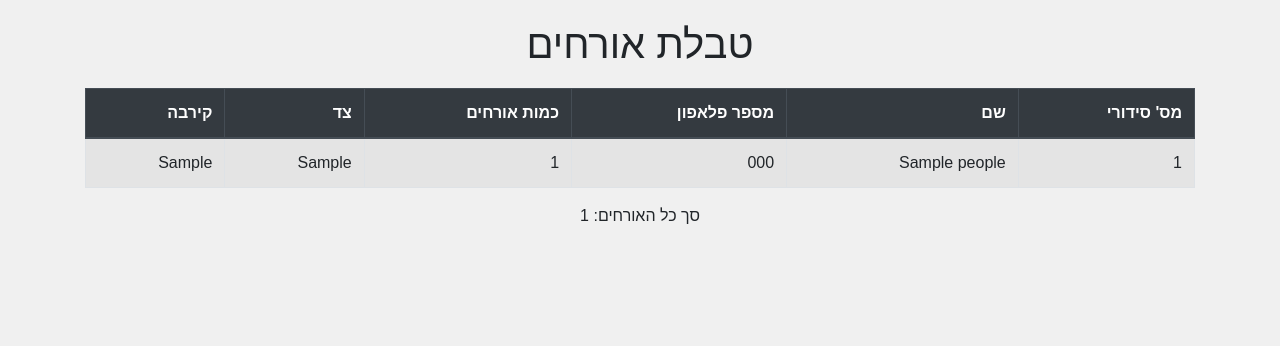
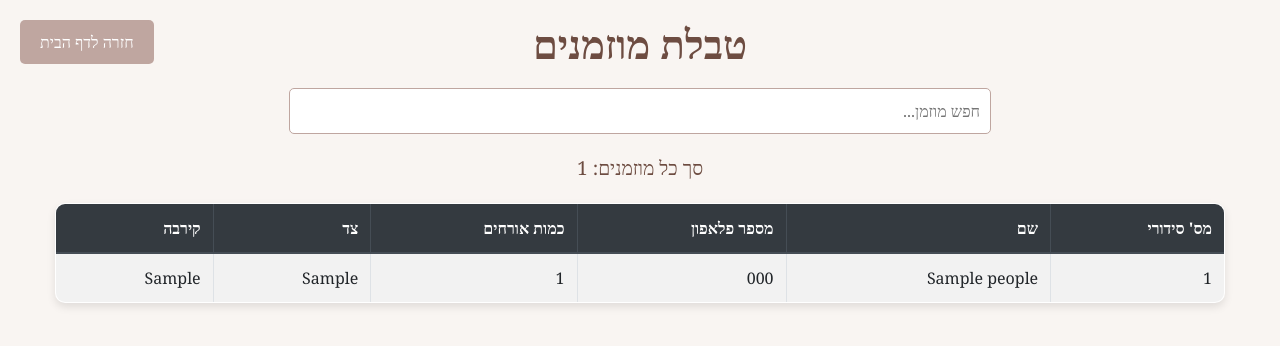
Before and after one commit to orrmb/Guest-Managmet-Project, a Flask app: page /guest_table in a window 1280 px wide. Shown: the top 346 px of the page. Run offline with Flask 3, Linux system fonts and the light colour scheme; tables that the repository leaves empty hold one stand-in row (values such as "Sample post"); some libraries are stand-ins or nearby versions.

```diff
--- a/ForRaz/templates/guest_table.html
+++ b/ForRaz/templates/guest_table.html
@@ -3,37 +3,126 @@
   <head>
     <meta charset="UTF-8" />
     <meta name="viewport" content="width=device-width, initial-scale=1.0" />
-    <title>טבלת אורחים</title>
+    <title>טבלת מוזמנים</title>
     <!-- Bootstrap CSS -->
     <link
       href="https://stackpath.bootstrapcdn.com/bootstrap/4.5.2/css/bootstrap.min.css"
       rel="stylesheet"
     />
-    <link rel="icon" type="image/x-icon" href="static\images\guest.png" />
+    <link rel="icon" type="image/x-icon" href="static/images/guest.png" />
     <style>
       body {
-        font-family: Arial, sans-serif;
-        background-color: #f0f0f0;
+        font-family: "Georgia", serif;
+        background-color: #f9f5f2; /* Creamy background for a wedding feel */
         text-align: right;
         direction: rtl;
         padding: 20px;
       }
+
+      .container {
+        max-width: 1200px;
+        margin: 0 auto;
+        position: relative;
+      }
+
+      .btn-back {
+        position: fixed;
+        top: 20px;
+        left: 20px;
+        z-index: 1000;
+        background-color: #bfa6a0; /* Soft beige */
+        color: #ffffff;
+        border: none;
+        border-radius: 5px;
+        padding: 10px 20px;
+        cursor: pointer;
+        font-size: 16px;
+        transition: background-color 0.3s;
+      }
+
+      .btn-back:hover {
+        background-color: #a58f7d; /* Slightly darker beige */
+      }
+
+      h1 {
+        color: #6d4c41; /* Elegant brown */
+        margin-bottom: 20px;
+        font-size: 2.5em;
+        text-align: center;
+        font-weight: bold;
+      }
+
+      .total_guest {
+        text-align: center;
+        margin-top: 10px;
+        font-size: 1.2em;
+        color: #6d4c41; /* Matching brown */
+      }
+
       table {
         margin-top: 20px;
         width: 100%;
+        background-color: #ffffff;
+        border-radius: 10px;
+        overflow: hidden;
+        box-shadow: 0 4px 8px rgba(0, 0, 0, 0.1); /* Light shadow */
       }
+
       th,
       td {
         text-align: right;
+        padding: 15px;
+        border-bottom: 1px solid #e0e0e0;
       }
-      footer {
+
+      th {
+        background-color: #bfa6a0; /* Soft beige */
+        color: #ffffff;
+      }
+
+      tbody tr:nth-child(even) {
+        background-color: #fafafa; /* Light gray */
+      }
+
+      tbody tr:hover {
+        background-color: #f5e9e3; /* Light peach highlight */
+      }
+
+      .search-container {
         text-align: center;
+        margin-bottom: 20px;
+      }
+
+      .search-input {
+        width: 60%;
+        padding: 10px;
+        border: 1px solid #bfa6a0;
+        border-radius: 5px;
+        font-size: 16px;
+        transition: border-color 0.3s;
+      }
+
+      .search-input:focus {
+        border-color: #a58f7d; /* Darker beige */
+        outline: none;
       }
     </style>
   </head>
   <body>
+    <button class="btn-back" onclick="window.location.href='/'">
+      חזרה לדף הבית
+    </button>
     <div class="container">
-      <h1 class="text-center">טבלת אורחים</h1>
+      <h1>טבלת מוזמנים</h1>
+      <div class="search-container">
+        <input
+          type="text"
+          class="search-input"
+          placeholder="חפש מוזמן..."
+          oninput="searchTable()"
+        />
+      </div>
+      <p class="total_guest">סך כל מוזמנים: {{ total_guests }}</p>
       <table class="table table-striped table-bordered">
         <thead class="thead-dark">
           <tr>
@@ -45,7 +134,7 @@
             <th>קירבה</th>
           </tr>
         </thead>
-        <tbody>
+        <tbody id="guestTable">
           {% for row in rows %}
           <tr>
             <td>{{ row[0] }}</td>
@@ -59,8 +148,27 @@
         </tbody>
       </table>
     </div>
-    <footer>
-      <div id="total_guest">סך כל האורחים: {{ total_guests }}</div>
-    </footer>
+
+    <script>
+      function searchTable() {
+        const input = document.querySelector(".search-input");
+        const filter = input.value.toLowerCase();
+        const rows = document.querySelectorAll("#guestTable tr");
+
+        rows.forEach((row) => {
+          const cells = row.getElementsByTagName("td");
+          let match = false;
+
+          for (let i = 0; i < cells.length; i++) {
+            if (cells[i].textContent.toLowerCase().includes(filter)) {
+              match = true;
+              break;
+            }
+          }
+
+          row.style.display = match ? "" : "none";
+        });
+      }
+    </script>
   </body>
 </html>
--- a/ForRaz/tests_porject/test-db.py
+++ b/ForRaz/tests_porject/test-db.py
@@ -1,6 +1,4 @@
 import sqlite3
-
-
 
 
 
```
Also changed, not shown: ForRaz/static/styles-home.css (+80 -42 lines), ForRaz/templates/index.html (+61 -8 lines), ForRaz/static/images/guest.png (added), ForRaz/static/images/תמונה אדר ואלעד.jpg (added), ForRaz/static/images/תמונת נישואין אדר.jpg (added).
